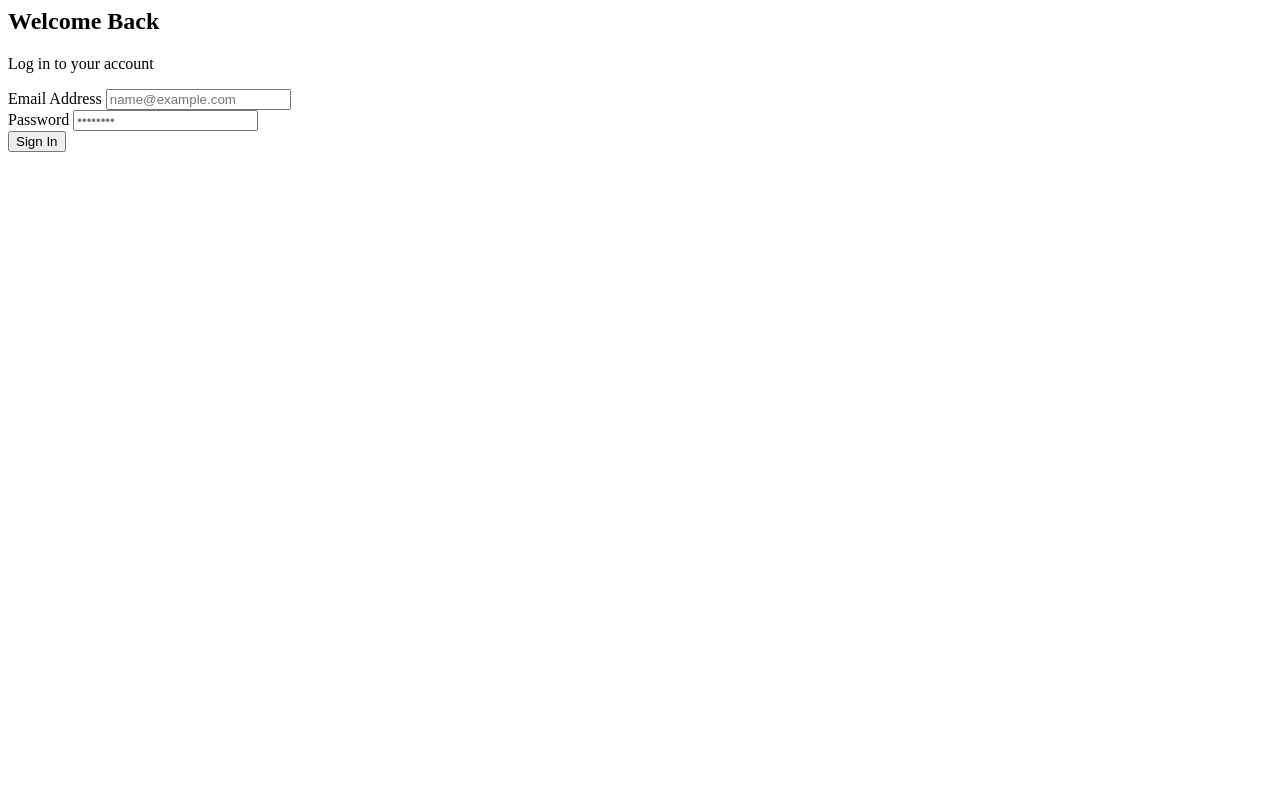
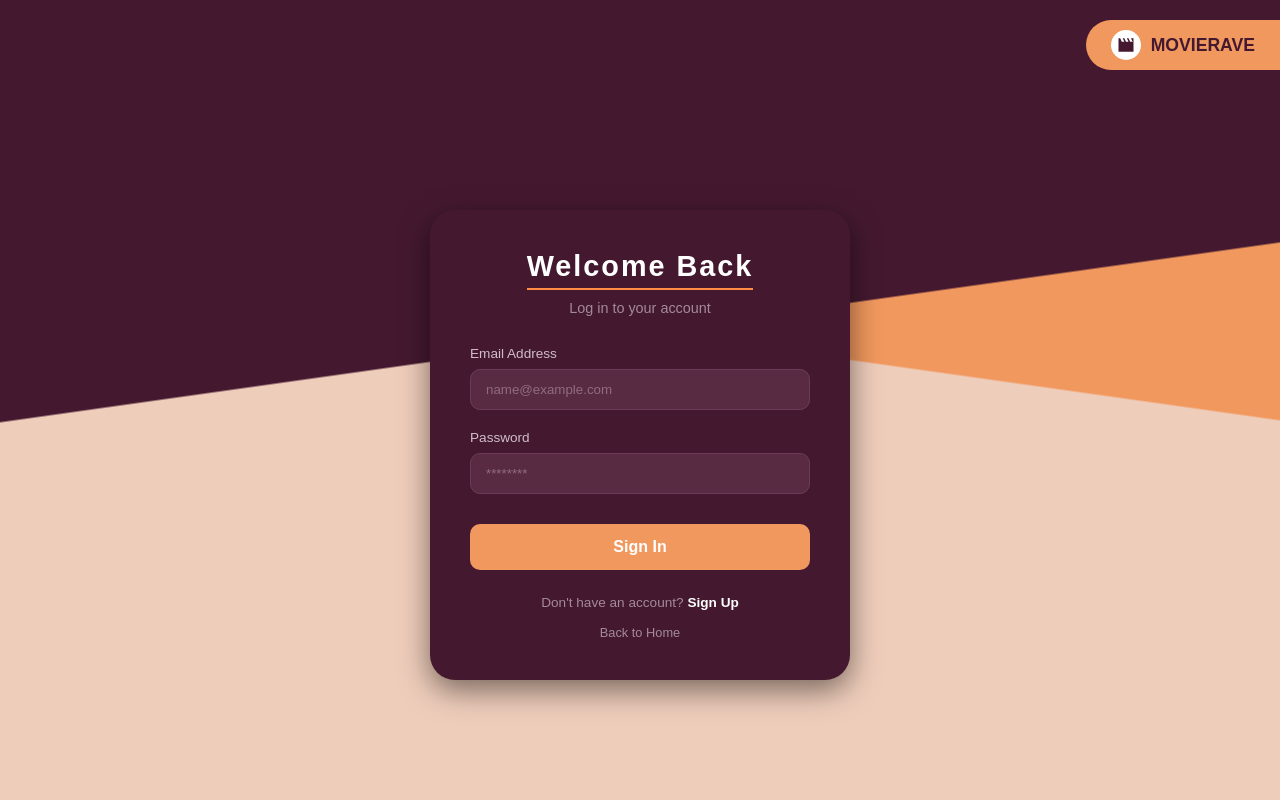
Before and after one commit to hilalasyaakbas/film-oneri-web, a Flask app: page /signin in a window 1280 px wide. Run offline with Flask 3, Linux system fonts and the light colour scheme.

Commit message:
Giris yapma akisi ve hata mesajlari eklendi

```diff
--- a/backend/templates/signin.html
+++ b/backend/templates/signin.html
@@ -1,27 +1,78 @@
-<div class="content-card w-full max-w-md mx-auto bg-primary rounded-3xl p-8 sm:p-10 shadow-2xl relative">
+<!DOCTYPE html>
+<html lang="tr">
+<head>
+    <meta charset="UTF-8">
+    <meta name="viewport" content="width=device-width, initial-scale=1.0">
+    <title>MovieRave - Giriş Yap</title>
 
-    <div class="text-center mb-8">
-        <h2 class="text-3xl font-extrabold text-white mb-2 tracking-tight">Welcome Back</h2>
-        <p class="text-gray-400">Log in to your account</p>
+    <link rel="stylesheet" href="{{ url_for('static', filename='css/login.css') }}">
+
+    <style>
+        .form-card {
+            animation: fadeIn 0.8s ease-in-out;
+        }
+
+        @keyframes fadeIn {
+            from { opacity: 0; transform: translateY(-10px); }
+            to { opacity: 1; transform: translateY(0); }
+        }
+
+        .back-link:hover {
+            color: #ff8c42 !important;
+            text-decoration: underline;
+        }
+    </style>
+</head>
+
+<body>
+
+<header class="header">
+    <a href="{{ url_for('home') }}" class="logo-box" style="text-decoration: none;">
+        <div class="logo-circle">
+            <svg viewBox="0 0 24 24" fill="currentColor" width="20" height="20">
+                <path d="M18 4l2 4h-3l-2-4h-2l2 4h-3l-2-4h-2l2 4H7l-2-4H3v16h18V4h-3z"/>
+            </svg>
+        </div>
+        <span class="logo-name">MOVIERAVE</span>
+    </a>
+</header>
+
+<div class="main-container">
+    <div class="form-card">
+        <h1 style="letter-spacing: 2px; border-bottom: 2px solid #ff8c42; display: inline-block; padding-bottom: 5px;">
+            Welcome Back
+        </h1>
+
+        <p class="subtitle">Log in to your account</p>
+
+        {% if message %}
+            <p style="color: #ff4d4d; font-size: 14px; margin-bottom: 15px;">{{ message }}</p>
+        {% endif %}
+
+        <form method="POST" action="{{ url_for('signin') }}">
+            <div class="input-field">
+                <label>Email Address</label>
+                <input type="email" name="email" placeholder="name@example.com" required>
+            </div>
+
+            <div class="input-field">
+                <label>Password</label>
+                <input type="password" name="password" placeholder="********" required>
+            </div>
+
+            <button type="submit" class="btn-signup">Sign In</button>
+        </form>
+
+        <div class="card-footer">
+            <p>
+                Don't have an account?
+                <a href="{{ url_for('signup') }}">Sign Up</a>
+            </p>
+
+            <a href="{{ url_for('home') }}" class="back-link">Back to Home</a>
+        </div>
     </div>
+</div>
 
-    {% if message %}
-        <div class="bg-red-500/20 border border-red-500 text-red-200 p-3 rounded-xl text-center mb-4 text-sm">
-            {{ message }}
-        </div>
-    {% endif %}
-
-    <form method="POST" action="{{ url_for('signin') }}" class="space-y-4">
-        <div>
-            <label class="block text-sm font-medium text-gray-300 mb-1">Email Address</label>
-            <input type="email" name="email" class="input-field w-full px-4 py-3 rounded-xl" placeholder="name@example.com" required>
-        </div>
-        <div>
-            <label class="block text-sm font-medium text-gray-300 mb-1">Password</label>
-            <input type="password" name="password" class="input-field w-full px-4 py-3 rounded-xl" placeholder="••••••••" required>
-        </div>
-        <button type="submit" class="w-full py-4 bg-white text-primary font-bold rounded-xl shadow-lg hover:bg-gray-100 transition">
-            Sign In
-        </button>
-    </form>
-    </div>
+</body>
+</html>
```
